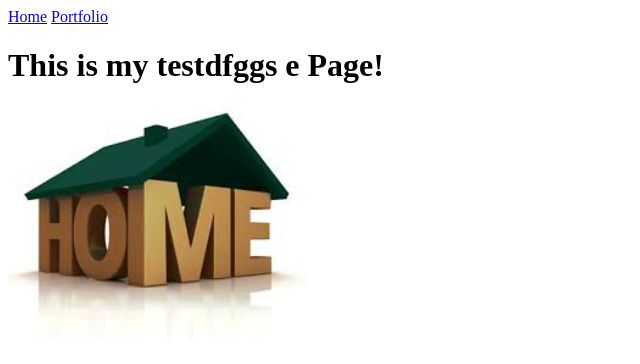
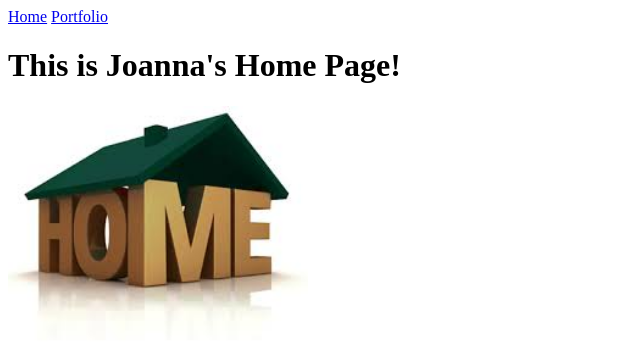
Before and after one commit to jleon309/jleon309-.github.io, a plain HTML site: page my_website/index.html in a window 1280 px wide. Shown: the whole page, without its empty margins (0-640 px from the left). Drawn offline with Linux system fonts and the light colour scheme.

Commit message:
changed the heading

```diff
--- a/my_website/index.html
+++ b/my_website/index.html
@@ -7,7 +7,7 @@
   <body>
     <a href="index.html">Home</a>
     <a href="portfolio.html">Portfolio</a>
-    <h1>This is my testdfggs e Page!</h1>
+    <h1>This is Joanna's Home Page!</h1>
     <img src="images/home.jpg" height="250">
   </body>
 </html>
```
